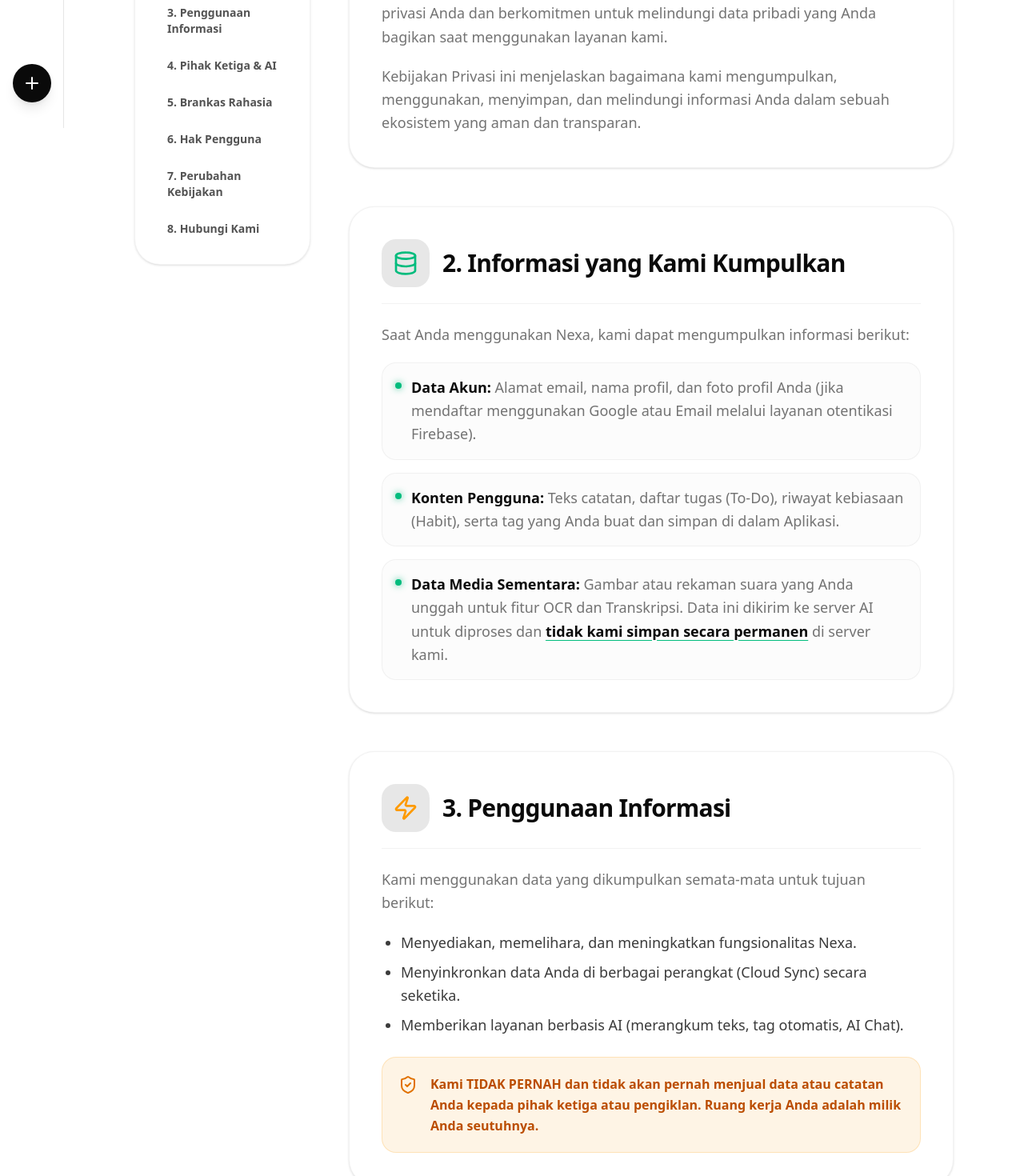
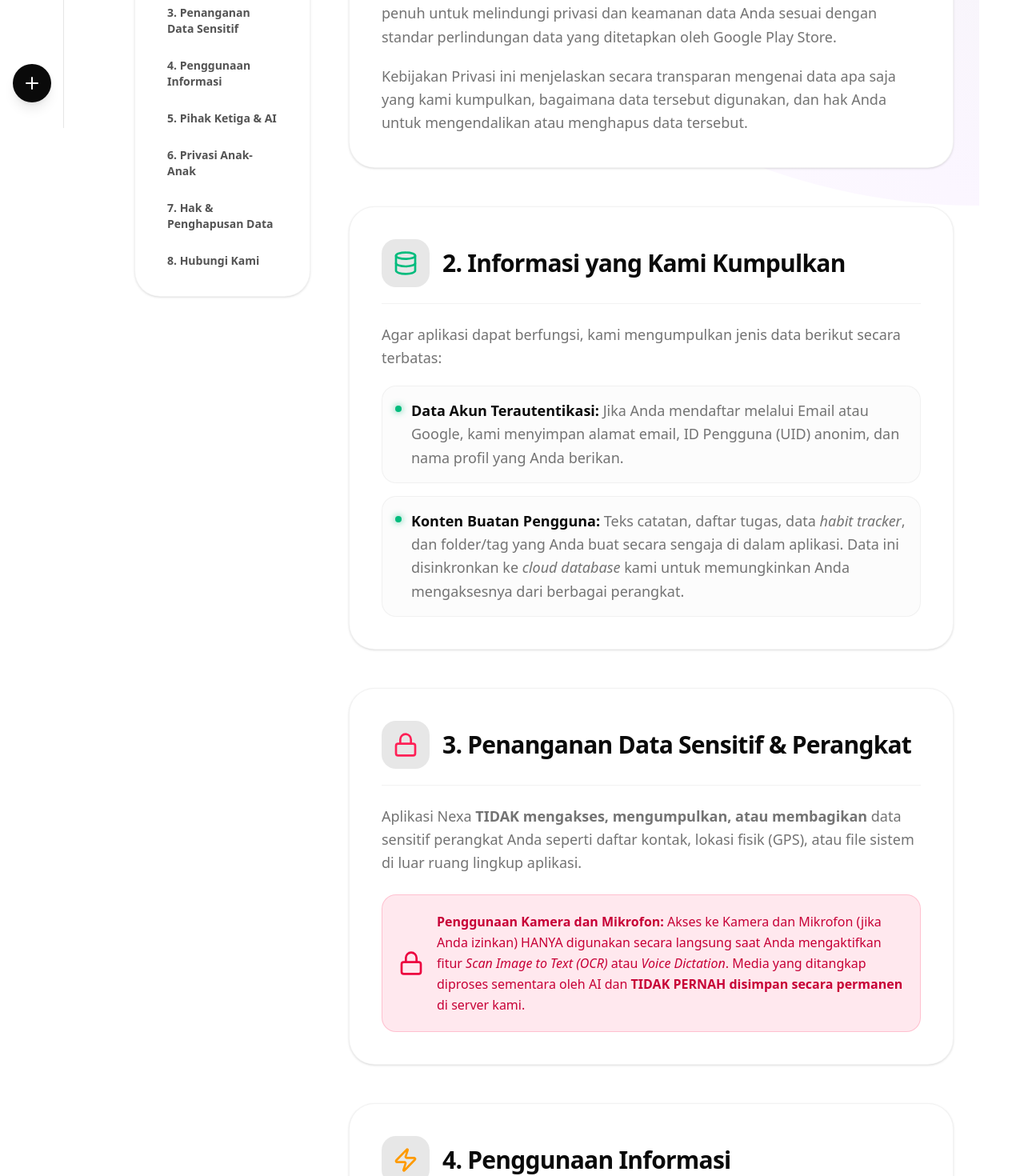
Before and after one commit to dickygaluhkrnwn/nexa, a Next.js app: page /privacy-policy in a window 1280 px wide. Shown: the part 640-2110 px from the top of the page at 80% size. Built offline with nearby package versions, Linux system fonts and the light colour scheme; no server answers.

Commit message:
Nexa Web 1.0.5 privacy policy

```diff
--- a/app/privacy-policy/page.tsx
+++ b/app/privacy-policy/page.tsx
@@ -1,10 +1,9 @@
 "use client";
 
-import { ArrowLeft, ShieldCheck, Info, Database, Zap, BrainCircuit, Lock, UserCheck, RefreshCw, Mail } from "lucide-react";
+import { ArrowLeft, ShieldCheck, Info, Database, Zap, BrainCircuit, Lock, UserCheck, RefreshCw, Mail, AlertTriangle } from "lucide-react";
 import Link from "next/link";
 import { Button } from "@/components/ui/button";
 
-// Komponen Reusable untuk setiap Section
 const PolicySection = ({ id, icon, title, children, delay }: { id: string, icon: React.ReactNode, title: string, children: React.ReactNode, delay: string }) => (
   <section
     id={id}
@@ -29,16 +28,19 @@ export default function PrivacyPolicyPage() {
   const tocItems = [
     { id: "intro", title: "1. Pendahuluan" },
     { id: "data", title: "2. Informasi yang Kami Kumpulkan" },
-    { id: "usage", title: "3. Penggunaan Informasi" },
-    { id: "thirdparty", title: "4. Pihak Ketiga & AI" },
-    { id: "vault", title: "5. Brankas Rahasia" },
-    { id: "rights", title: "6. Hak Pengguna" },
-    { id: "changes", title: "7. Perubahan Kebijakan" },
+    { id: "sensitive", title: "3. Penanganan Data Sensitif" },
+    { id: "usage", title: "4. Penggunaan Informasi" },
+    { id: "thirdparty", title: "5. Pihak Ketiga & AI" },
+    { id: "children", title: "6. Privasi Anak-Anak" },
+    { id: "rights", title: "7. Hak & Penghapusan Data" },
     { id: "contact", title: "8. Hubungi Kami" },
   ];
 
   return (
-    <div className="min-h-screen bg-background text-foreground pb-24 selection:bg-primary/30">
+    <div className="min-h-screen bg-background text-foreground pb-24 selection:bg-primary/30 relative">
+
+      {/* Background Decor */}
+      <div className="absolute top-0 right-0 w-[800px] h-[800px] bg-gradient-to-bl from-primary/5 via-purple-500/5 to-transparent rounded-bl-full pointer-events-none z-0" />
 
       {/* Header Dinamis & Sticky */}
       <header className="sticky top-0 z-50 w-full border-b bg-background/80 backdrop-blur-xl supports-[backdrop-filter]:bg-background/60">
@@ -57,7 +59,7 @@ export default function PrivacyPolicyPage() {
       </header>
 
       {/* Hero Title */}
-      <div className="max-w-[1400px] mx-auto px-4 md:px-8 pt-12 md:pt-20 pb-8 md:pb-12 text-center md:text-left flex flex-col md:flex-row items-center gap-8 border-b border-border/50">
+      <div className="max-w-[1400px] mx-auto px-4 md:px-8 pt-12 md:pt-20 pb-8 md:pb-12 text-center md:text-left flex flex-col md:flex-row items-center gap-8 border-b border-border/50 relative z-10">
         <div className="w-24 h-24 md:w-32 md:h-32 shrink-0 bg-gradient-to-br from-primary to-purple-600 rounded-[2rem] flex items-center justify-center shadow-2xl shadow-primary/20 transform rotate-3">
           <ShieldCheck className="w-12 h-12 md:w-16 md:h-16 text-white" />
         </div>
@@ -72,7 +74,7 @@ export default function PrivacyPolicyPage() {
       </div>
 
       {/* Split Layout (Desktop) */}
-      <main className="max-w-[1400px] mx-auto w-full px-4 md:px-8 pt-8 md:pt-12">
+      <main className="max-w-[1400px] mx-auto w-full px-4 md:px-8 pt-8 md:pt-12 relative z-10">
         <div className="grid grid-cols-1 lg:grid-cols-12 gap-8 lg:gap-12 items-start">
 
           {/* Sidebar Navigasi (Hanya Desktop) */}
@@ -98,99 +100,97 @@ export default function PrivacyPolicyPage() {
 
             <PolicySection id="intro" icon={<Info className="w-6 h-6 md:w-8 md:h-8 text-blue-500" />} title="1. Pendahuluan" delay="100ms">
               <p>
-                Selamat datang di <strong className="text-foreground">Nexa AI Notes</strong> ("Aplikasi", "Kami"). Kami sangat menghargai privasi Anda dan berkomitmen untuk melindungi data pribadi yang Anda bagikan saat menggunakan layanan kami.
+                Selamat datang di <strong className="text-foreground">Nexa AI Notes</strong> ("Aplikasi", "Kami"). Kami berkomitmen penuh untuk melindungi privasi dan keamanan data Anda sesuai dengan standar perlindungan data yang ditetapkan oleh Google Play Store.
               </p>
               <p>
-                Kebijakan Privasi ini menjelaskan bagaimana kami mengumpulkan, menggunakan, menyimpan, dan melindungi informasi Anda dalam sebuah ekosistem yang aman dan transparan.
+                Kebijakan Privasi ini menjelaskan secara transparan mengenai data apa saja yang kami kumpulkan, bagaimana data tersebut digunakan, dan hak Anda untuk mengendalikan atau menghapus data tersebut.
               </p>
             </PolicySection>
 
             <PolicySection id="data" icon={<Database className="w-6 h-6 md:w-8 md:h-8 text-emerald-500" />} title="2. Informasi yang Kami Kumpulkan" delay="200ms">
-              <p>Saat Anda menggunakan Nexa, kami dapat mengumpulkan informasi berikut:</p>
+              <p>Agar aplikasi dapat berfungsi, kami mengumpulkan jenis data berikut secara terbatas:</p>
               <ul className="space-y-4 mt-4">
                 <li className="flex items-start gap-3 bg-muted/30 p-4 rounded-2xl border border-border/50">
                   <div className="w-2 h-2 rounded-full bg-emerald-500 mt-2 shrink-0 shadow-[0_0_8px_rgba(16,185,129,0.8)]" />
-                  <p><strong className="text-foreground">Data Akun:</strong> Alamat email, nama profil, dan foto profil Anda (jika mendaftar menggunakan Google atau Email melalui layanan otentikasi Firebase).</p>
+                  <p><strong className="text-foreground">Data Akun Terautentikasi:</strong> Jika Anda mendaftar melalui Email atau Google, kami menyimpan alamat email, ID Pengguna (UID) anonim, dan nama profil yang Anda berikan.</p>
                 </li>
                 <li className="flex items-start gap-3 bg-muted/30 p-4 rounded-2xl border border-border/50">
                   <div className="w-2 h-2 rounded-full bg-emerald-500 mt-2 shrink-0 shadow-[0_0_8px_rgba(16,185,129,0.8)]" />
-                  <p><strong className="text-foreground">Konten Pengguna:</strong> Teks catatan, daftar tugas (To-Do), riwayat kebiasaan (Habit), serta tag yang Anda buat dan simpan di dalam Aplikasi.</p>
-                </li>
-                <li className="flex items-start gap-3 bg-muted/30 p-4 rounded-2xl border border-border/50">
-                  <div className="w-2 h-2 rounded-full bg-emerald-500 mt-2 shrink-0 shadow-[0_0_8px_rgba(16,185,129,0.8)]" />
-                  <p><strong className="text-foreground">Data Media Sementara:</strong> Gambar atau rekaman suara yang Anda unggah untuk fitur OCR dan Transkripsi. Data ini dikirim ke server AI untuk diproses dan <strong className="text-foreground underline decoration-emerald-500 underline-offset-4">tidak kami simpan secara permanen</strong> di server kami.</p>
+                  <p><strong className="text-foreground">Konten Buatan Pengguna:</strong> Teks catatan, daftar tugas, data <em>habit tracker</em>, dan folder/tag yang Anda buat secara sengaja di dalam aplikasi. Data ini disinkronkan ke <em>cloud database</em> kami untuk memungkinkan Anda mengaksesnya dari berbagai perangkat.</p>
                 </li>
               </ul>
             </PolicySection>
 
-            <PolicySection id="usage" icon={<Zap className="w-6 h-6 md:w-8 md:h-8 text-amber-500" />} title="3. Penggunaan Informasi" delay="300ms">
-              <p>Kami menggunakan data yang dikumpulkan semata-mata untuk tujuan berikut:</p>
+            <PolicySection id="sensitive" icon={<Lock className="w-6 h-6 md:w-8 md:h-8 text-rose-500" />} title="3. Penanganan Data Sensitif & Perangkat" delay="300ms">
+              <p>
+                Aplikasi Nexa <strong>TIDAK mengakses, mengumpulkan, atau membagikan</strong> data sensitif perangkat Anda seperti daftar kontak, lokasi fisik (GPS), atau file sistem di luar ruang lingkup aplikasi.
+              </p>
+              <div className="mt-6 p-5 bg-rose-500/10 border border-rose-500/20 rounded-2xl flex flex-col md:flex-row items-start md:items-center gap-4">
+                <Lock className="w-8 h-8 text-rose-600 shrink-0" />
+                <p className="font-medium text-rose-700 dark:text-rose-400 text-sm md:text-base leading-relaxed">
+                  <strong>Penggunaan Kamera dan Mikrofon:</strong> Akses ke Kamera dan Mikrofon (jika Anda izinkan) HANYA digunakan secara langsung saat Anda mengaktifkan fitur <em>Scan Image to Text (OCR)</em> atau <em>Voice Dictation</em>. Media yang ditangkap diproses sementara oleh AI dan <strong>TIDAK PERNAH disimpan secara permanen</strong> di server kami.
+                </p>
+              </div>
+            </PolicySection>
+
+            <PolicySection id="usage" icon={<Zap className="w-6 h-6 md:w-8 md:h-8 text-amber-500" />} title="4. Penggunaan Informasi" delay="400ms">
+              <p>Informasi yang terkumpul digunakan HANYA untuk operasional internal aplikasi, yaitu:</p>
               <ul className="list-disc pl-6 space-y-2 mt-4 font-medium text-foreground/80">
-                <li>Menyediakan, memelihara, dan meningkatkan fungsionalitas Nexa.</li>
-                <li>Menyinkronkan data Anda di berbagai perangkat (Cloud Sync) secara seketika.</li>
-                <li>Memberikan layanan berbasis AI (merangkum teks, tag otomatis, AI Chat).</li>
+                <li>Menyediakan fungsionalitas inti pencatatan dan sinkronisasi lintas perangkat.</li>
+                <li>Memberikan layanan analisis konten menggunakan AI (Ringkasan, <em>Flashcards</em>, Chat).</li>
+                <li>Meningkatkan pengalaman pengguna tanpa melibatkan <em>tracking</em> iklan pihak ketiga.</li>
               </ul>
               <div className="mt-6 p-5 bg-amber-500/10 border border-amber-500/20 rounded-2xl flex items-start gap-4">
                 <ShieldCheck className="w-6 h-6 text-amber-600 mt-0.5 shrink-0" />
                 <p className="font-bold text-amber-700 dark:text-amber-500 text-sm md:text-base leading-relaxed">
-                  Kami TIDAK PERNAH dan tidak akan pernah menjual data atau catatan Anda kepada pihak ketiga atau pengiklan. Ruang kerja Anda adalah milik Anda seutuhnya.
+                  Kami TIDAK PERNAH dan tidak akan pernah menjual, menyewakan, atau menukar data pribadi maupun catatan Anda kepada pengiklan atau pihak ketiga mana pun.
                 </p>
               </div>
             </PolicySection>
 
-            <PolicySection id="thirdparty" icon={<BrainCircuit className="w-6 h-6 md:w-8 md:h-8 text-purple-500" />} title="4. Pihak Ketiga & Layanan AI" delay="400ms">
-              <p>Nexa menggunakan infrastruktur tingkat tinggi dari pihak ketiga untuk beroperasi secara optimal:</p>
+            <PolicySection id="thirdparty" icon={<BrainCircuit className="w-6 h-6 md:w-8 md:h-8 text-purple-500" />} title="5. Pihak Ketiga & AI" delay="500ms">
+              <p>Untuk beroperasi dengan aman dan cerdas, Nexa menggunakan layanan infrastruktur ternama:</p>
               <div className="grid md:grid-cols-2 gap-5 mt-6">
-                <div className="bg-background border border-border p-6 rounded-3xl shadow-sm hover:shadow-md transition-shadow">
+                <div className="bg-background border border-border p-6 rounded-3xl shadow-sm">
                   <h3 className="font-extrabold text-foreground mb-3 flex items-center gap-3 text-lg">
-                    <div className="p-2 bg-orange-500/10 rounded-xl"><Database className="w-5 h-5 text-orange-500" /></div> Google Firebase
+                    <div className="p-2 bg-orange-500/10 rounded-xl"><Database className="w-5 h-5 text-orange-500" /></div> Firebase (Google)
                   </h3>
-                  <p className="text-sm md:text-base leading-relaxed">Kami menggunakan Firebase untuk database (Firestore) dan sistem login (Authentication). Data Anda dienkripsi dan disimpan dengan standar keamanan global Google.</p>
+                  <p className="text-sm md:text-base leading-relaxed">Digunakan untuk penyimpanan data (Firestore) dan otentikasi. Data diamankan menggunakan enkripsi standar industri dari infrastruktur Google Cloud.</p>
                 </div>
-                <div className="bg-background border border-border p-6 rounded-3xl shadow-sm hover:shadow-md transition-shadow">
+                <div className="bg-background border border-border p-6 rounded-3xl shadow-sm">
                   <h3 className="font-extrabold text-foreground mb-3 flex items-center gap-3 text-lg">
-                    <div className="p-2 bg-blue-500/10 rounded-xl"><BrainCircuit className="w-5 h-5 text-blue-500" /></div> Google Gemini AI
+                    <div className="p-2 bg-blue-500/10 rounded-xl"><BrainCircuit className="w-5 h-5 text-blue-500" /></div> Gemini AI API
                   </h3>
-                  <p className="text-sm md:text-base leading-relaxed">Kami mengirimkan data ke Gemini API hanya saat Anda secara eksplisit meminta AI bekerja. Sesuai kebijakan Google, data ini <strong className="text-foreground">tidak digunakan</strong> melatih model dasar mereka.</p>
+                  <p className="text-sm md:text-base leading-relaxed">Catatan Anda dikirimkan secara aman ke API Gemini hanya ketika Anda menekan tombol AI. Berdasarkan SLA Google Enterprise, data ini <strong>tidak dikumpulkan atau digunakan</strong> untuk melatih model dasar Google.</p>
                 </div>
               </div>
             </PolicySection>
 
-            <PolicySection id="vault" icon={<Lock className="w-6 h-6 md:w-8 md:h-8 text-rose-500" />} title="5. Fitur Brankas Rahasia" delay="500ms">
+            <PolicySection id="children" icon={<AlertTriangle className="w-6 h-6 md:w-8 md:h-8 text-yellow-500" />} title="6. Privasi Anak-Anak" delay="600ms">
               <p>
-                Catatan yang Anda masukkan ke dalam fitur Brankas Rahasia (yang dilindungi PIN) ditandai secara khusus di dalam sistem kami untuk tidak dimunculkan di halaman publik dan dilindungi oleh <em>security rules</em> Firebase yang ketat.
+                Layanan kami ditujukan untuk audiens umum dan tidak dirancang secara spesifik untuk anak-anak di bawah usia 13 tahun (atau batas usia minimum yang berlaku di wilayah hukum terkait).
               </p>
-              <div className="mt-6 p-5 bg-rose-500/10 border border-rose-500/20 rounded-2xl flex items-start gap-4">
-                <Info className="w-6 h-6 text-rose-600 mt-0.5 shrink-0" />
-                <p className="font-medium text-rose-700 dark:text-rose-400 text-sm md:text-base leading-relaxed">
-                  Namun, sebagai langkah pencegahan tambahan karena terhubung cloud pihak ketiga, dihimbau untuk <strong>tidak menyimpan informasi sangat sensitif</strong> (kata sandi perbankan/kartu kredit) di aplikasi ini.
-                </p>
-              </div>
+              <p className="mt-4">
+                Kami tidak mengumpulkan informasi identitas pribadi dari anak-anak secara sengaja. Jika Anda adalah orang tua atau wali dan menyadari bahwa anak Anda telah memberikan data pribadi kepada kami, silakan hubungi kami untuk segera melakukan penghapusan data tersebut dari server.
+              </p>
             </PolicySection>
 
-            <PolicySection id="rights" icon={<UserCheck className="w-6 h-6 md:w-8 md:h-8 text-cyan-500" />} title="6. Hak Pengguna" delay="600ms">
+            <PolicySection id="rights" icon={<UserCheck className="w-6 h-6 md:w-8 md:h-8 text-cyan-500" />} title="7. Hak & Penghapusan Data" delay="700ms">
               <p>
-                Anda adalah penguasa penuh atas data Anda. Kapan saja, Anda memiliki hak penuh untuk:
+                Anda memegang kendali absolut atas data Anda (<em>Right to be Forgotten</em>). Di dalam Aplikasi Nexa, Anda dapat:
               </p>
-              <ul className="list-disc pl-6 space-y-3 mt-4 font-medium text-foreground/80">
-                <li>Melihat dan mengedit catatan atau tugas Anda secara <em>real-time</em>.</li>
-                <li>Menghapus sebagian catatan atau mengekspornya ke format lokal (PDF/Word/TXT).</li>
-                <li>Menghapus seluruh akun dan semua data yang terkait secara permanen.</li>
+              <ul className="list-disc pl-6 space-y-3 mt-4 font-medium text-foreground/80 mb-6">
+                <li>Menghapus satuan catatan, tugas, atau kebiasaan secara langsung melalui antarmuka aplikasi.</li>
+                <li><strong>Menghapus Akun Sepenuhnya:</strong> Anda dapat menghapus akun Anda dan seluruh data yang melekat padanya melalui menu "Pengaturan Profil" dan memilih opsi "Hapus Akun Permanen" (jika tersedia) atau dengan menghubungi tim dukungan kami.</li>
               </ul>
-            </PolicySection>
-
-            <PolicySection id="changes" icon={<RefreshCw className="w-6 h-6 md:w-8 md:h-8 text-muted-foreground" />} title="7. Perubahan Kebijakan" delay="700ms">
-              <p>
-                Nexa akan terus berevolusi. Kami dapat memperbarui Kebijakan Privasi ini dari waktu ke waktu untuk menyesuaikan dengan fitur baru (terutama yang berkaitan dengan kecerdasan buatan) atau regulasi hukum yang berlaku.
-              </p>
-              <p className="mt-4">
-                Kami akan memberitahu pengguna melalui <em>banner</em> di dalam Aplikasi jika terdapat perubahan yang signifikan terhadap cara kami menangani data Anda.
+              <p className="p-4 bg-muted/50 rounded-2xl border border-border/50 text-sm">
+                *Penghapusan data dari sistem kami bersifat final dan tidak dapat dipulihkan kembali.
               </p>
             </PolicySection>
 
             <PolicySection id="contact" icon={<Mail className="w-6 h-6 md:w-8 md:h-8 text-primary" />} title="8. Hubungi Kami" delay="800ms">
               <p className="mb-6">
-                Jika Anda memiliki pertanyaan, kekhawatiran, atau permintaan terkait privasi data Anda, tim kami selalu siap mendengarkan. Hubungi kami melalui:
+                Jika Anda memiliki pertanyaan tentang kebijakan ini, permohonan penghapusan data, atau kekhawatiran tentang keamanan aplikasi, jangan ragu untuk menghubungi pengembang utama kami:
               </p>
               <div className="flex flex-col sm:flex-row gap-4">
                 <a href="mailto:ikytech.id@gmail.com" className="flex-1 flex items-center gap-4 bg-background hover:bg-muted border border-border p-5 rounded-3xl transition-all shadow-sm hover:shadow-md group">
@@ -198,7 +198,7 @@ export default function PrivacyPolicyPage() {
                     <Mail className="w-6 h-6 text-primary" />
                   </div>
                   <div>
-                    <p className="text-xs font-bold uppercase tracking-widest text-muted-foreground">Email Dukungan</p>
+                    <p className="text-xs font-bold uppercase tracking-widest text-muted-foreground">Email Pengembang</p>
                     <p className="font-extrabold text-foreground mt-0.5">ikytech.id@gmail.com</p>
                   </div>
                 </a>
@@ -209,7 +209,7 @@ export default function PrivacyPolicyPage() {
                   </div>
                   <div>
                     <p className="text-xs font-bold uppercase tracking-widest text-muted-foreground">Website Resmi</p>
-                    <p className="font-extrabold text-foreground mt-0.5">Nexa App</p>
+                    <p className="font-extrabold text-foreground mt-0.5">Nexa AI Notes</p>
                   </div>
                 </a>
               </div>
@@ -219,7 +219,7 @@ export default function PrivacyPolicyPage() {
         </div>
       </main>
 
-      <div className="mt-20 text-center animate-in fade-in duration-1000 delay-1000">
+      <div className="mt-20 text-center animate-in fade-in duration-1000 delay-1000 relative z-10">
         <p className="text-sm font-bold text-muted-foreground">
           &copy; {new Date().getFullYear()} IKY Tech. Seluruh Hak Cipta Dilindungi.
         </p>
```
